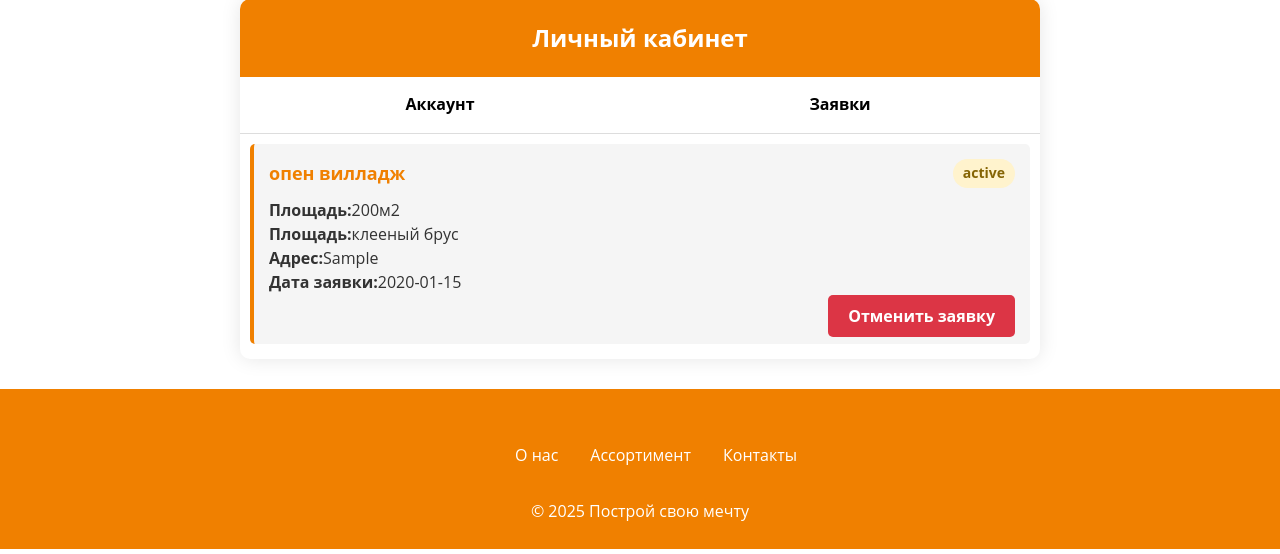
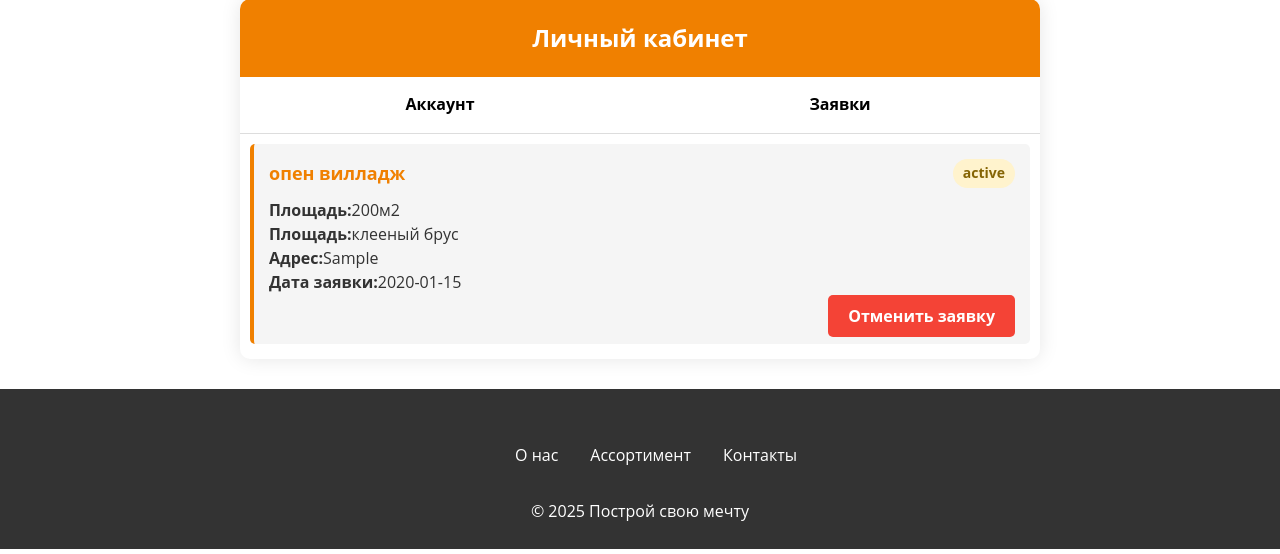
Before and after one commit to lLegionl/BuildYourDream, a PHP site: page /account.php in a window 1280 px wide. Shown: the part 246-800 px from the top of the page. Run offline with PHP 8.4, Linux system fonts and the light colour scheme; a user stored in the database is signed in; data comes from the database, SQL or seed files in the repository; tables that the repository leaves empty hold one stand-in row (values such as "Sample post").

Commit message:
footer / button color

```diff
--- a/public/account.php
+++ b/public/account.php
@@ -181,12 +181,12 @@ $user_id = $_SESSION['id_user'];
         }
 
         .btn-cancel {
-            background-color: #dc3545;
+            background-color: #f44336;
             color: white;
         }
 
         .btn-cancel:hover {
-            background-color: #c82333;
+            background-color: #f44336a8;
         }
     </style>
 </head>
--- a/public/footer.php
+++ b/public/footer.php
@@ -20,7 +20,7 @@
     }
     /* Подвал сайта */
     footer {
-    background-color: #f08000;
+    background-color: #333;
     color: #fff;
     padding: 1rem 0;
     text-align: center;
```
